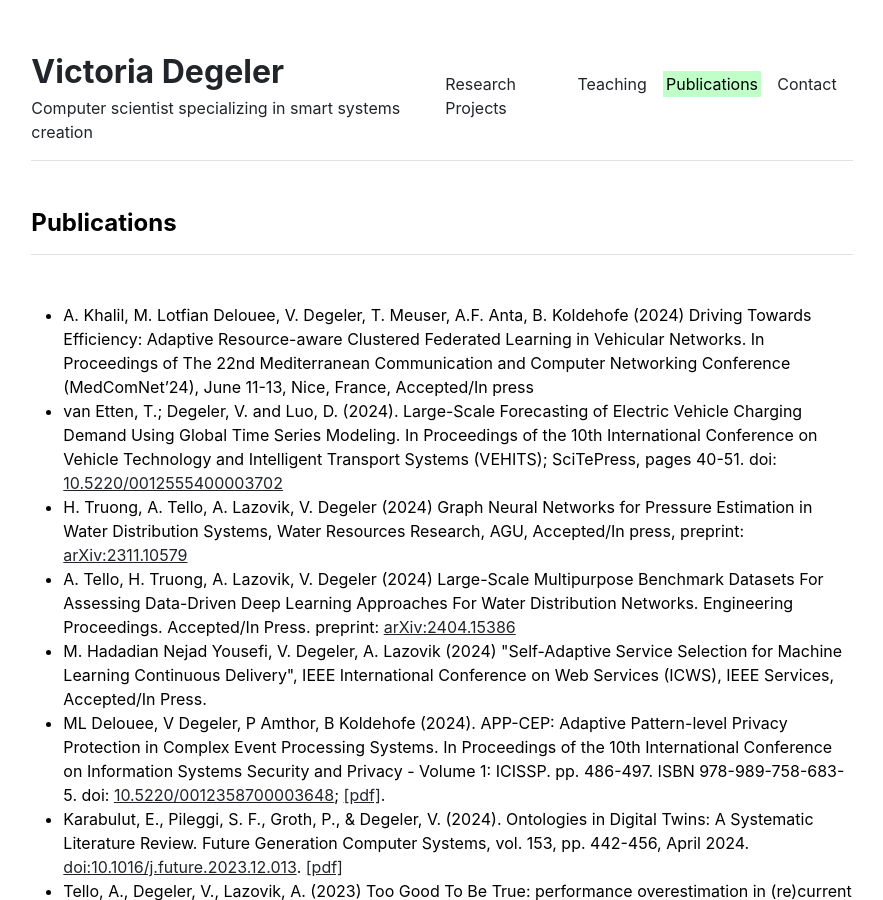
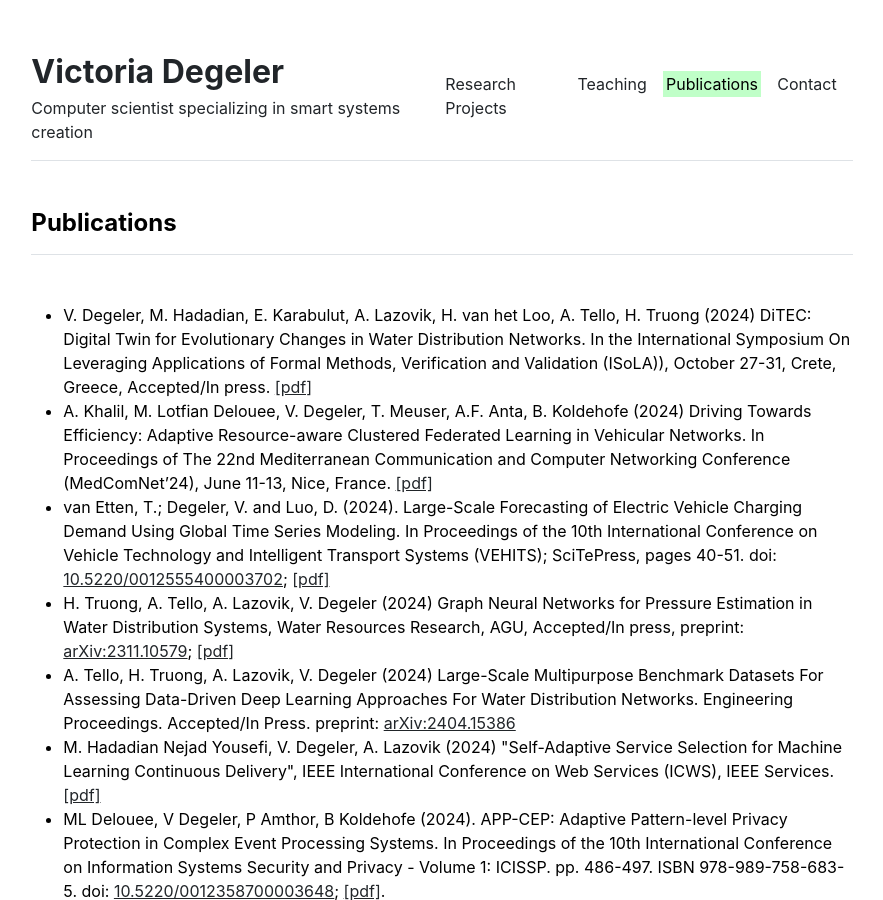
Before and after one commit to Degvik/degvik.github.io, a Jekyll site: the page built from publications.md, in a window 1280 px wide and 900 px high. Shown: the whole window, without its empty margins (198-1081 px from the left). Built offline with Jekyll 4.4.1, drawn with Linux system fonts in a browser that asks for light colours.

Commit message:
new publications

```diff
--- a/_data/publications.yml
+++ b/_data/publications.yml
@@ -6,11 +6,12 @@
 index:
 
 #2024
-- {name: 'A. Khalil, M. Lotfian Delouee, V. Degeler, T. Meuser, A.F. Anta, B. Koldehofe (2024) Driving Towards Efficiency: Adaptive Resource-aware Clustered Federated Learning in Vehicular Networks. In Proceedings of The 22nd Mediterranean Communication and Computer Networking Conference (MedComNet’24), June 11-13, Nice, France, Accepted/In press'}
-- {name: 'van Etten, T.; Degeler, V. and Luo, D. (2024). Large-Scale Forecasting of Electric Vehicle Charging Demand Using Global Time Series Modeling. In Proceedings of the 10th International Conference on Vehicle Technology and Intelligent Transport Systems (VEHITS); SciTePress, pages 40-51. doi: <a href="https://doi.org/10.5220/0012555400003702">10.5220/0012555400003702</a>'}
-- {name: 'H. Truong, A. Tello, A. Lazovik, V. Degeler (2024) Graph Neural Networks for Pressure Estimation in Water Distribution Systems, Water Resources Research, AGU, Accepted/In press, preprint: <a href="https://arxiv.org/abs/2311.10579">arXiv:2311.10579</a>'}
+- {name: 'V. Degeler, M. Hadadian, E. Karabulut, A. Lazovik, H. van het Loo, A. Tello, H. Truong (2024) DiTEC: Digital Twin for Evolutionary Changes in Water Distribution Networks. In the International Symposium On Leveraging Applications of Formal Methods, Verification and Validation (ISoLA)), October 27-31, Crete, Greece, Accepted/In press. <a href="http://vdegeler.com/files/24ditec.pdf">[pdf]</a>'}
+- {name: 'A. Khalil, M. Lotfian Delouee, V. Degeler, T. Meuser, A.F. Anta, B. Koldehofe (2024) Driving Towards Efficiency: Adaptive Resource-aware Clustered Federated Learning in Vehicular Networks. In Proceedings of The 22nd Mediterranean Communication and Computer Networking Conference (MedComNet’24), June 11-13, Nice, France. <a href="http://vdegeler.com/files/24driving.pdf">[pdf]</a>'}
+- {name: 'van Etten, T.; Degeler, V. and Luo, D. (2024). Large-Scale Forecasting of Electric Vehicle Charging Demand Using Global Time Series Modeling. In Proceedings of the 10th International Conference on Vehicle Technology and Intelligent Transport Systems (VEHITS); SciTePress, pages 40-51. doi: <a href="https://doi.org/10.5220/0012555400003702">10.5220/0012555400003702</a>; <a href="http://vdegeler.com/files/24vehits.pdf">[pdf]</a>'}
+- {name: 'H. Truong, A. Tello, A. Lazovik, V. Degeler (2024) Graph Neural Networks for Pressure Estimation in Water Distribution Systems, Water Resources Research, AGU, Accepted/In press, preprint: <a href="https://arxiv.org/abs/2311.10579">arXiv:2311.10579</a>; <a href="http://vdegeler.com/files/24pressure-estimation.pdf">[pdf]</a>'}
 - {name: 'A. Tello, H. Truong, A. Lazovik, V. Degeler (2024) Large-Scale Multipurpose Benchmark Datasets For Assessing Data-Driven Deep Learning Approaches For Water Distribution Networks. Engineering Proceedings. Accepted/In Press. preprint: <a href="https://arxiv.org/abs/2404.15386">arXiv:2404.15386</a>'}
-- {name: 'M. Hadadian Nejad Yousefi, V. Degeler, A. Lazovik (2024) "Self-Adaptive Service Selection for Machine Learning Continuous Delivery", IEEE International Conference on Web Services (ICWS), IEEE Services, Accepted/In Press.'}
+- {name: 'M. Hadadian Nejad Yousefi, V. Degeler, A. Lazovik (2024) "Self-Adaptive Service Selection for Machine Learning Continuous Delivery", IEEE International Conference on Web Services (ICWS), IEEE Services. <a href="http://vdegeler.com/files/24adaptive-selection.pdf">[pdf]</a>'}
 - {name: 'ML Delouee, V Degeler, P Amthor, B Koldehofe (2024). APP-CEP: Adaptive Pattern-level Privacy Protection in Complex Event Processing Systems. In Proceedings of the 10th International Conference on Information Systems Security and Privacy - Volume 1: ICISSP. pp. 486-497. ISBN 978-989-758-683-5. doi: <a href="https://doi.org/10.5220/0012358700003648">10.5220/0012358700003648</a>; <a href="http://vdegeler.com/files/24appcep-icissp.pdf">[pdf]</a>.'}
 - {name: 'Karabulut, E., Pileggi, S. F., Groth, P., & Degeler, V. (2024). Ontologies in Digital Twins: A Systematic Literature Review. Future Generation Computer Systems, vol. 153, pp. 442-456, April 2024. <a href="https://doi.org/10.1016/j.future.2023.12.013">doi:10.1016/j.future.2023.12.013</a>. <a href="http://vdegeler.com/files/24ontology-dt.pdf">[pdf]</a>'}
 #2023
```
Also changed, not shown: 6 other files.
